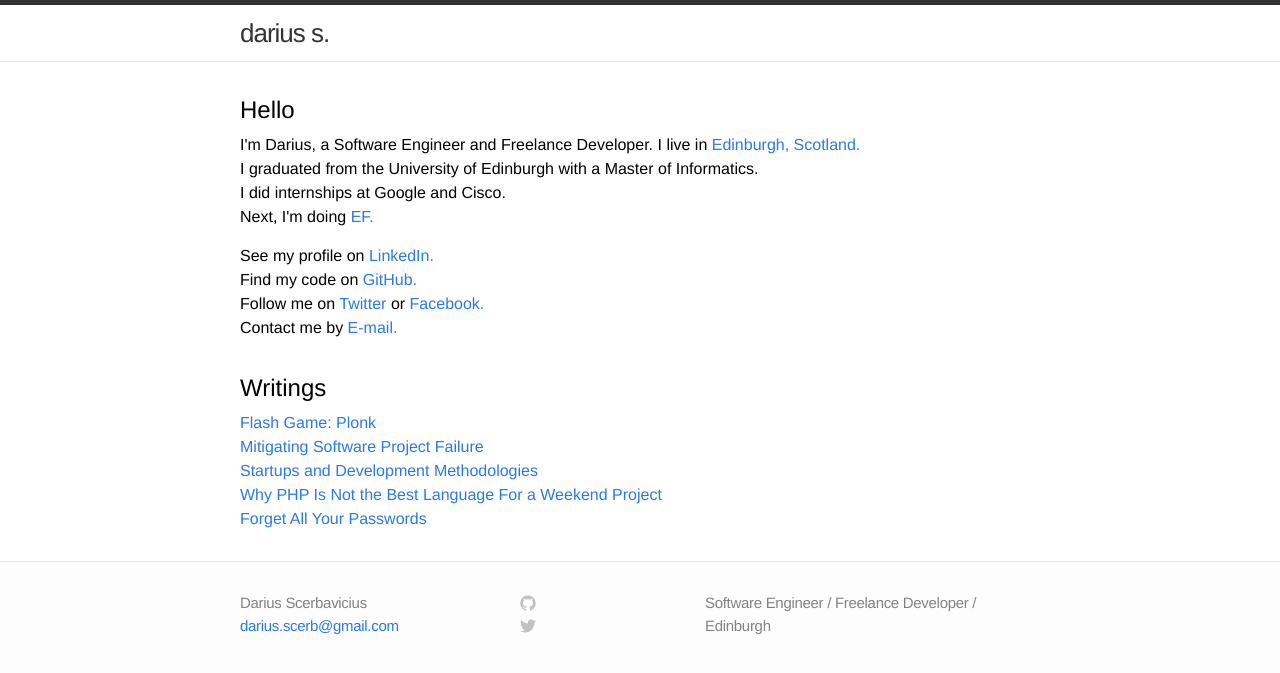
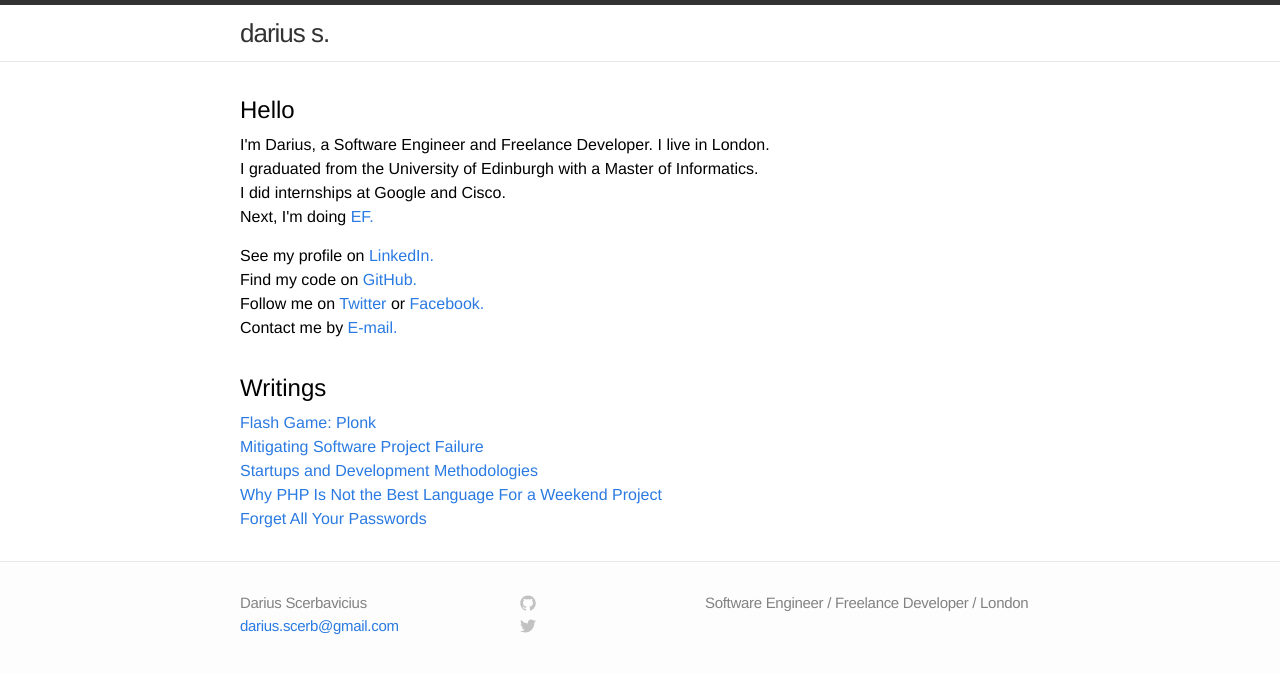
Before and after one commit to darka/dariuss.net, a Jekyll site: the page built from index.html, in a window 1280 px wide. Shown: the top 673 px of the page. Built offline with Jekyll 4.4.1, drawn with Linux system fonts in a browser that asks for light colours.

Commit message:
Moved to London.

```diff
--- a/_config.yml
+++ b/_config.yml
@@ -1,9 +1,9 @@
 # Site settings
-title: darius s. Freelance Web Developer. Edinburgh
+title: darius s. Freelance Web Developer. London
 title_header: darius s.
 full_name: Darius Scerbavicius
 email: darius.scerb@gmail.com
-description: "Software Engineer / Freelance Developer / Edinburgh"
+description: "Software Engineer / Freelance Developer / London"
 baseurl: ""
 url: "http://dariuss.net"
 github_username: darka
--- a/index.html
+++ b/index.html
@@ -7,7 +7,7 @@ layout: default
   <h1>Hello</h1>
 
   <p>
-  I'm Darius, a Software Engineer and Freelance Developer. I live in <a href="https://www.google.com/maps/place/Edinburgh/">Edinburgh, Scotland.</a><br/>
+  I'm Darius, a Software Engineer and Freelance Developer. I live in London.<br/>
   I graduated from the University of Edinburgh with a Master of Informatics.<br/>
   I did internships at Google and Cisco.<br/>
   Next, I'm doing <a href="http://www.joinef.com/">EF.</a><br/>
```
